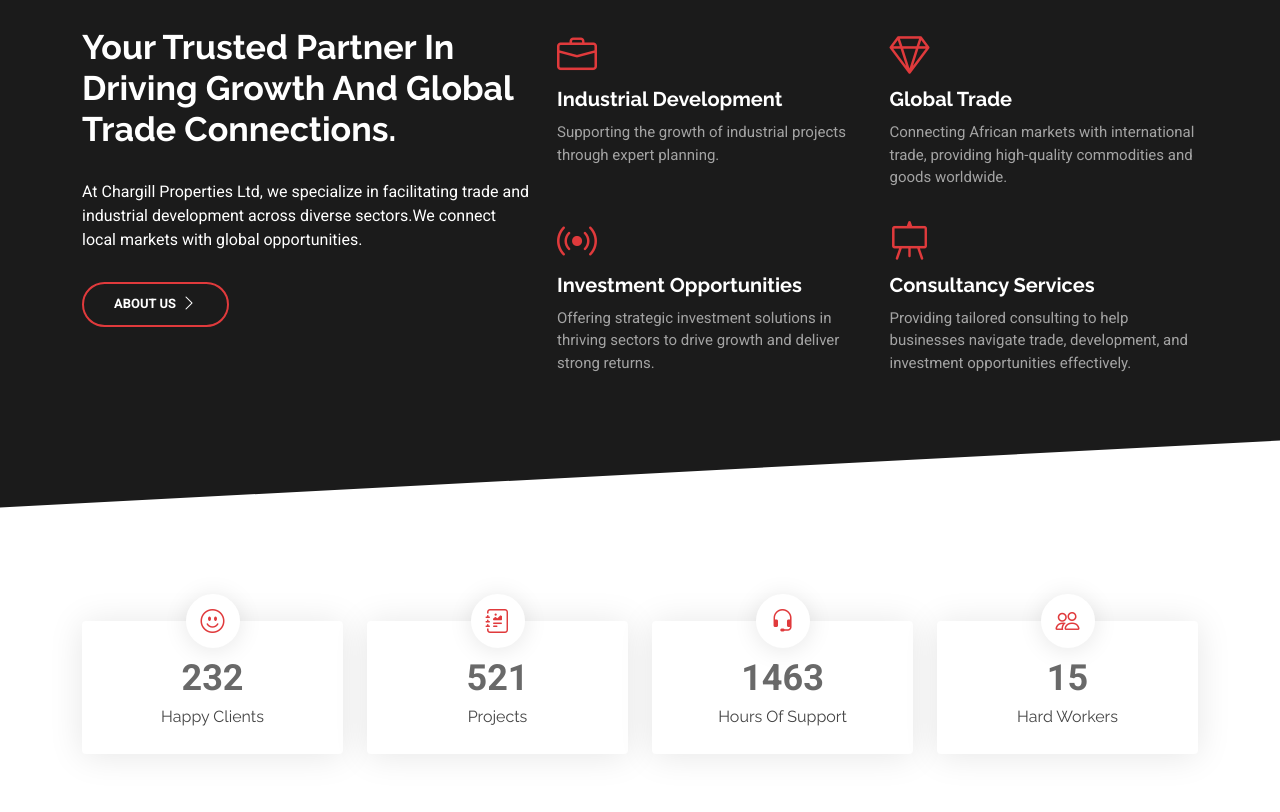
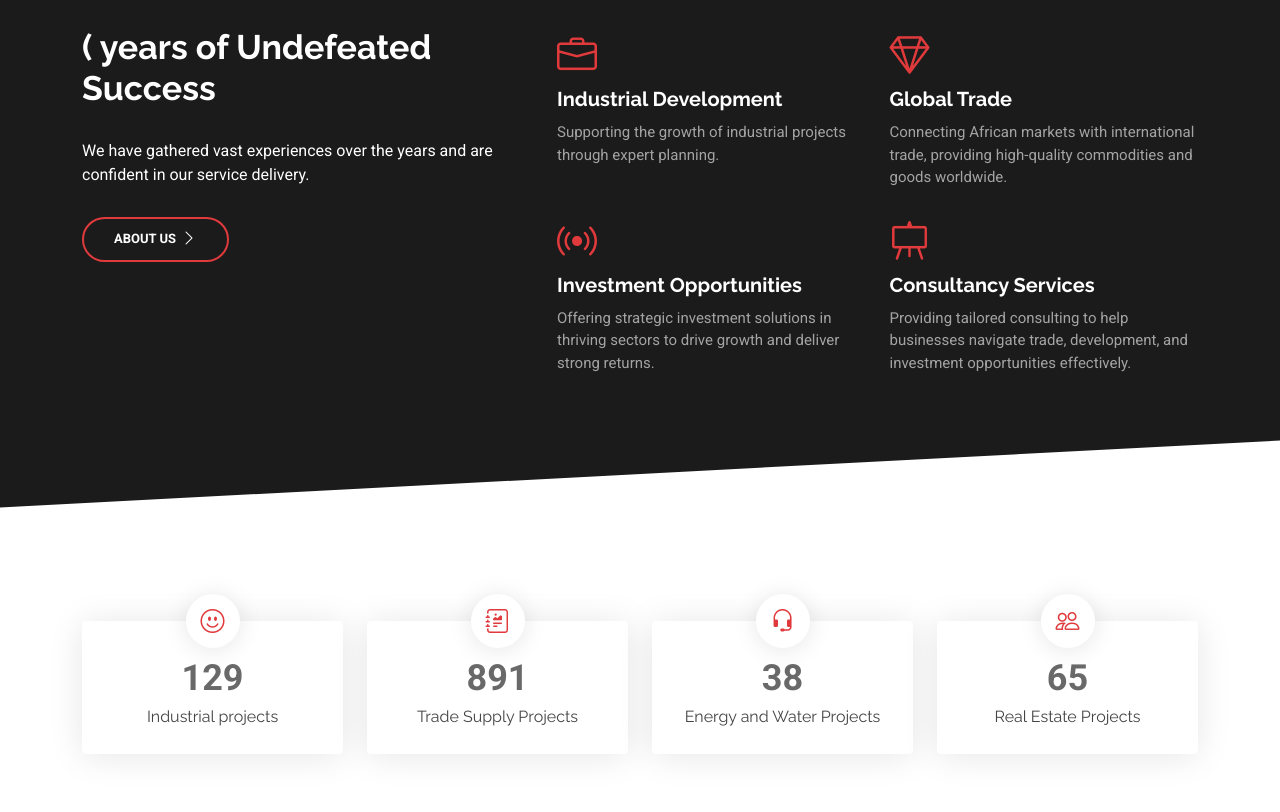
Before and after one commit to OkenyEmmanuel/Trading-prototype, a plain HTML site: page index.html in a window 1280 px wide. Shown: the part 948-1760 px from the top of the page. Drawn offline with Linux system fonts and the light colour scheme.

Commit message:
Update index.html

```diff
--- a/index.html
+++ b/index.html
@@ -117,9 +117,9 @@
         <div class="row gy-5">
 
           <div class="content col-xl-5 d-flex flex-column" data-aos="fade-up" data-aos-delay="100">
-            <h3>Your Trusted Partner In Driving Growth And Global Trade Connections.</h3>
+            <h3>( years of Undefeated Success</h3>
             <p>
-              At Chargill Properties Ltd, we specialize in facilitating trade and industrial development across diverse sectors.We connect local markets with global opportunities.
+              We have gathered vast experiences over the years and are confident in our service delivery.
             </p>
             <a href="#" class="about-btn align-self-center align-self-xl-start"><span>About us</span> <i class="bi bi-chevron-right"></i></a>
           </div>
@@ -170,32 +170,32 @@
           <div class="col-lg-3 col-md-6 d-flex flex-column align-items-center">
             <i class="bi bi-emoji-smile"></i>
             <div class="stats-item">
-              <span data-purecounter-start="0" data-purecounter-end="232" data-purecounter-duration="1" class="purecounter"></span>
-              <p>Happy Clients</p>
+              <span data-purecounter-start="0" data-purecounter-end="129" data-purecounter-duration="1" class="purecounter"></span>
+              <p>Industrial projects</p>
             </div>
           </div><!-- End Stats Item -->
 
           <div class="col-lg-3 col-md-6 d-flex flex-column align-items-center">
             <i class="bi bi-journal-richtext"></i>
             <div class="stats-item">
-              <span data-purecounter-start="0" data-purecounter-end="521" data-purecounter-duration="1" class="purecounter"></span>
-              <p>Projects</p>
+              <span data-purecounter-start="0" data-purecounter-end="891" data-purecounter-duration="1" class="purecounter"></span>
+              <p>Trade Supply Projects</p>
             </div>
           </div><!-- End Stats Item -->
 
           <div class="col-lg-3 col-md-6 d-flex flex-column align-items-center">
             <i class="bi bi-headset"></i>
             <div class="stats-item">
-              <span data-purecounter-start="0" data-purecounter-end="1463" data-purecounter-duration="1" class="purecounter"></span>
-              <p>Hours Of Support</p>
+              <span data-purecounter-start="0" data-purecounter-end="38" data-purecounter-duration="1" class="purecounter"></span>
+              <p>Energy and Water Projects</p>
             </div>
           </div><!-- End Stats Item -->
 
           <div class="col-lg-3 col-md-6 d-flex flex-column align-items-center">
             <i class="bi bi-people"></i>
             <div class="stats-item">
-              <span data-purecounter-start="0" data-purecounter-end="15" data-purecounter-duration="1" class="purecounter"></span>
-              <p>Hard Workers</p>
+              <span data-purecounter-start="0" data-purecounter-end="65" data-purecounter-duration="1" class="purecounter"></span>
+              <p>Real Estate Projects</p>
             </div>
           </div><!-- End Stats Item -->
 
@@ -564,9 +564,9 @@
             <span class="sitename">Presento</span>
           </a>
           <div class="footer-contact pt-3">
-            <p>Street</p>
-            <p> 535022</p>
-            <p class="mt-3"><strong>Phone:</strong> <span>+1 5589 55488 55</span></p>
+            <p>Burton-on-Trent, Derbyshire</p>
+
+            <p class="mt-3"><strong>Phone:</strong> <span>+447351263266</span></p>
             <p><strong>Email:</strong> <span>info@example.com</span></p>
           </div>
           <div class="social-links d-flex mt-4">
```
